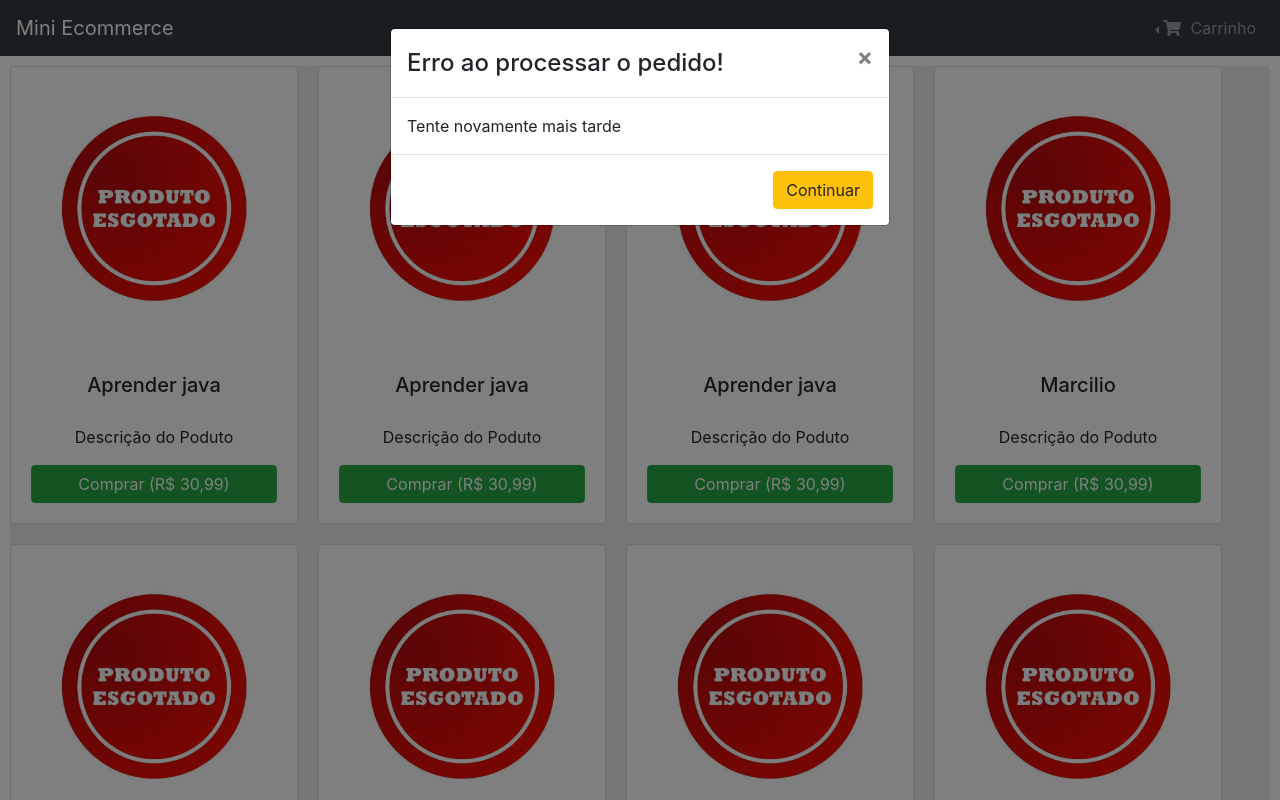
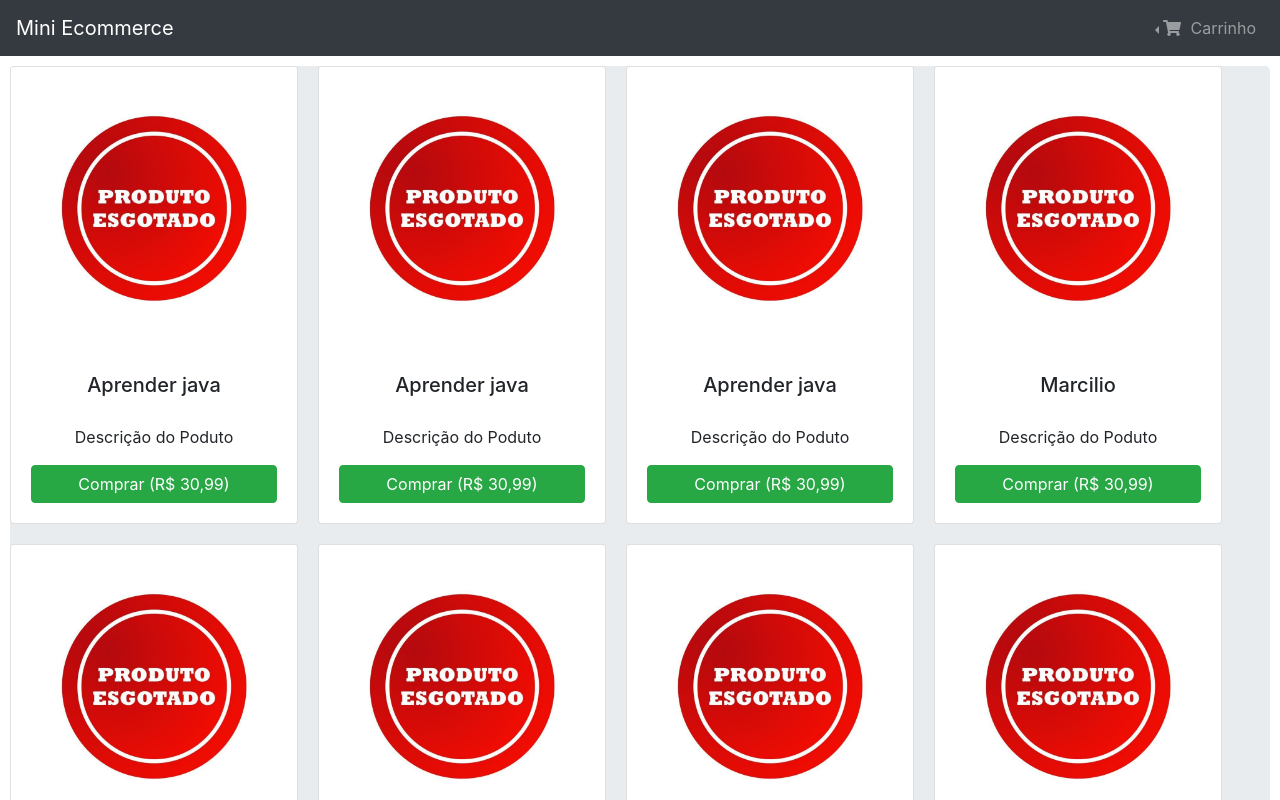
Before and after one commit to thiagoadssilva/udemyMiniEcommerce, a React (Create React App) app in the folder frontend/: page / in a window 1280 px wide. Shown: the top 800 px of the page. Built offline with nearby package versions, Linux system fonts and the light colour scheme.

Commit message:
Reajuste

```diff
--- a/frontend/src/components/Checkout/index.js
+++ b/frontend/src/components/Checkout/index.js
@@ -154,7 +154,7 @@ export default () => {
         </Modal.Footer>
       </Modal>
 
-      <Modal show={true} data-testid="modal-erro-comprar">
+      <Modal show={false} data-testid="modal-erro-comprar">
         <Modal.Header closeButton>
           <Modal.Title>Erro ao processar o pedido!</Modal.Title>
         </Modal.Header>
```
Also changed, not shown: 1 other file (tests, documents, lock files or other folders).
